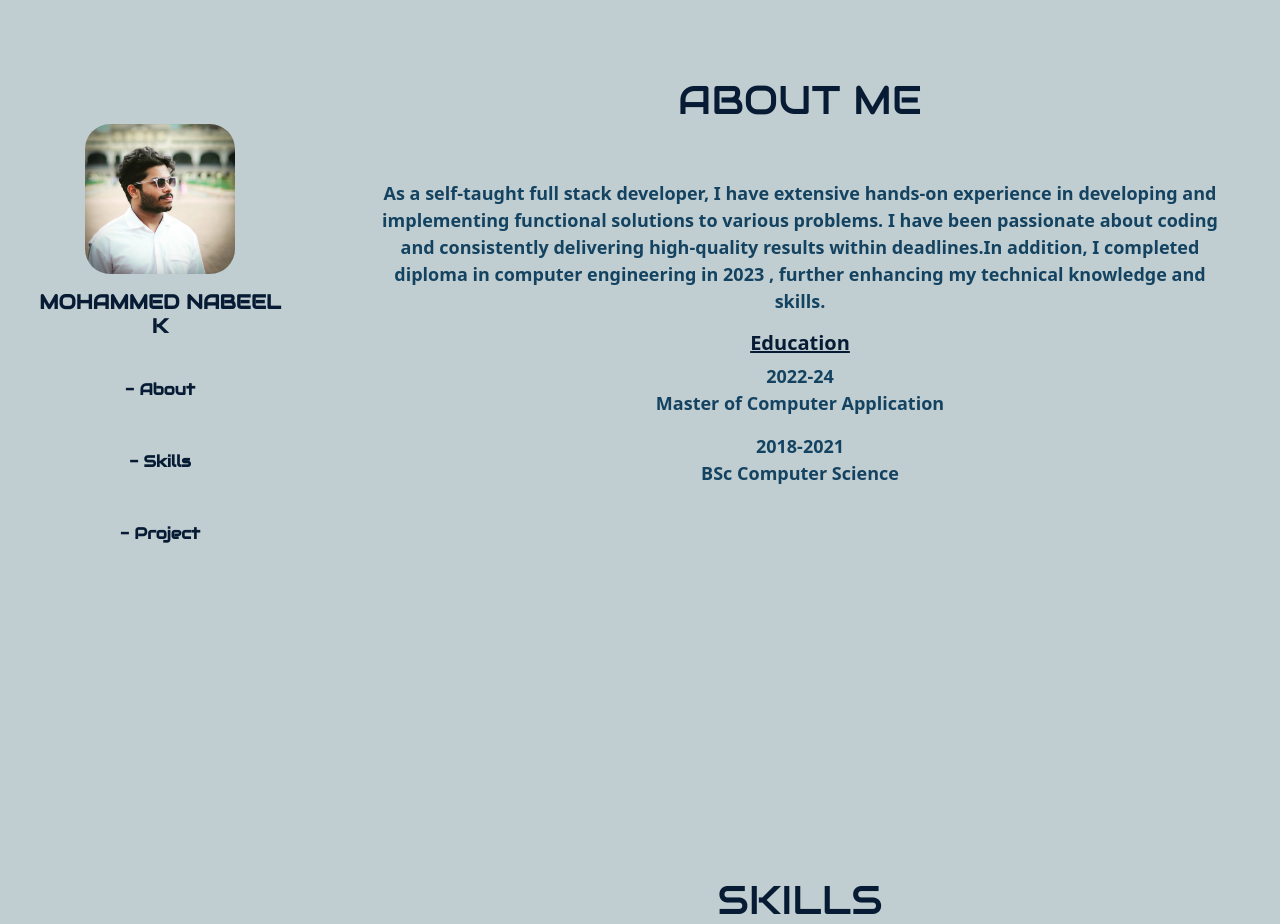
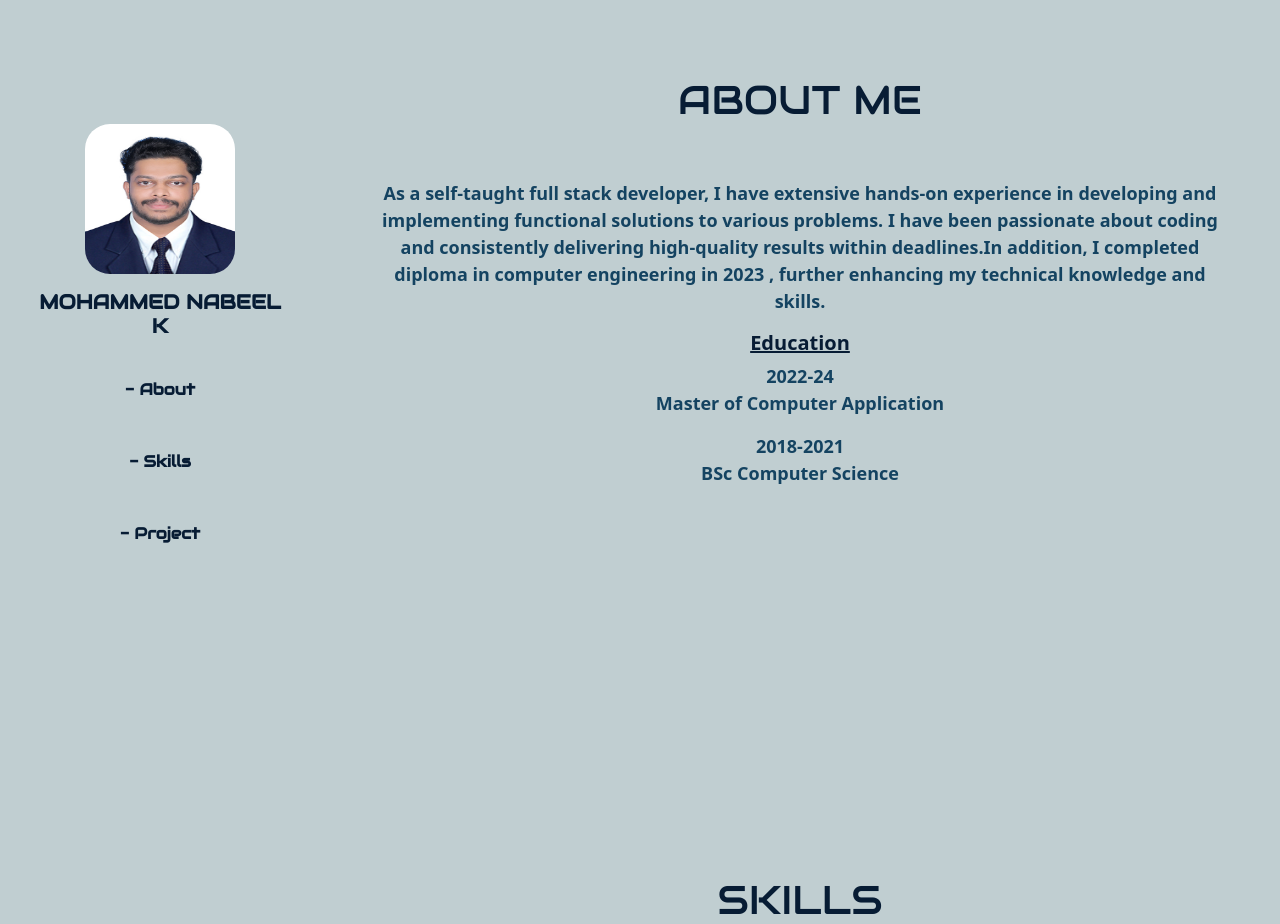
Before and after one commit to Mohammed-Nabeel-K/portfolio, a plain HTML site: page index.html in a window 1280 px wide. Shown: the part 820-1744 px from the top of the page. Drawn offline with nearby package versions, Linux system fonts and the light colour scheme; a web font is replaced by a local one.

Commit message:
Update index.html

```diff
--- a/index.html
+++ b/index.html
@@ -40,7 +40,7 @@
            <div class="row ">
                 <div class=" col-12 col-md-4 col-lg-3 text-center  align-middle mt-5 pt-5">
                     <div class="sticky-top py-5">
-                        <img src="assets/mypp.jpg" alt="profile photo" id="myPhoto" >
+                        <img src="assets/B-25046 lowsize.jpg" alt="profile photo" id="myPhoto" >
                     <h5 class="mohammed p-3">MOHAMMED NABEEL K</h5>
 
                     <a href="#aboutDiv" ><p class="nav1about py-3 navs">- About</p></a>
```
